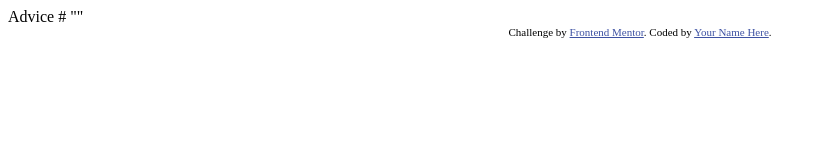
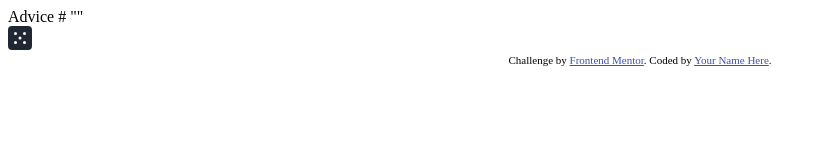
Before and after one commit to caraplana1/AdviceGeneratorApp, a plain HTML site: page index.html in a window 1280 px wide. Shown: the whole page, without its empty margins (0-826 px from the left). Drawn offline with Linux system fonts and the light colour scheme.

Commit message:
Add dice icon to the page

```diff
--- a/index.html
+++ b/index.html
@@ -7,6 +7,7 @@
 	<link rel="icon" type="image/png" sizes="32x32" href="./images/favicon-32x32.png">
 
 	<title>Frontend Mentor | Advice generator app</title>
+	<link rel="stylesheet" href="style.css">
 
 	<!-- Feel free to remove these styles or customise in your own stylesheet 👍 -->
 	<style>
@@ -16,10 +17,16 @@
 </head>
 <body>
 
+	<main>
+		<div id="advice">
 			Advice #<!-- Advice ID goes here -->
 
 			"<!-- Advice text goes here -->"
-
+		</div>
+		<div id="dice">
+			<img src="./images/icon-dice.svg" alt="dice">
+		</div>
+	</main>
 	<div class="attribution">
 		Challenge by <a href="https://www.frontendmentor.io?ref=challenge" target="_blank">Frontend Mentor</a>.
 		Coded by <a href="#">Your Name Here</a>.
```
Lines whose indentation alone changed are shown as unchanged.
